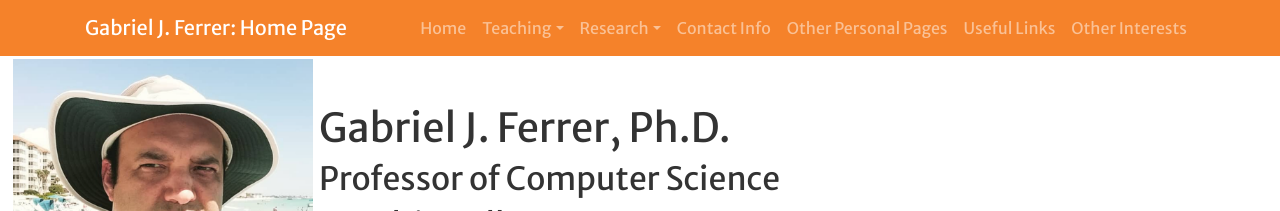
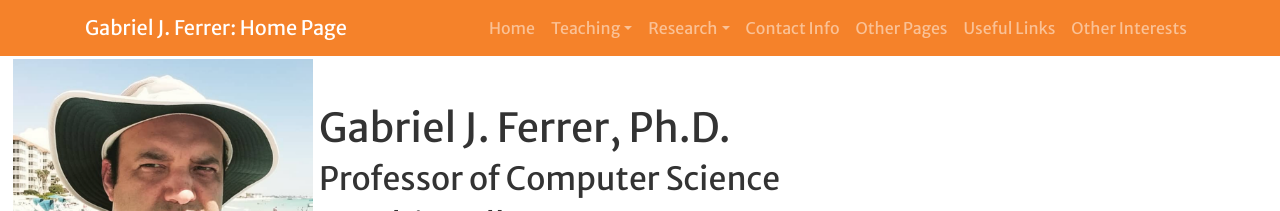
Before and after one commit to gjf2a/gjf2a.github.io, a Jekyll site: the page built from index.md, in a window 1280 px wide. Shown: the top 211 px of the page. Built offline with Jekyll 4.4.1, drawn with Linux system fonts in a browser that asks for light colours; a script that is not in the unit is left out.

Commit message:
Try to shrink the header a bit

```diff
--- a/_config.yml
+++ b/_config.yml
@@ -42,7 +42,7 @@ navigation:
       url: 'publications.html'
   - page: Contact Info
     url: 'contact.html'
-  - page: Other Personal Pages
+  - page: Other Pages
     url: 'other_pages.html'
   - page: Useful Links
     url: 'useful_links.html'
```
